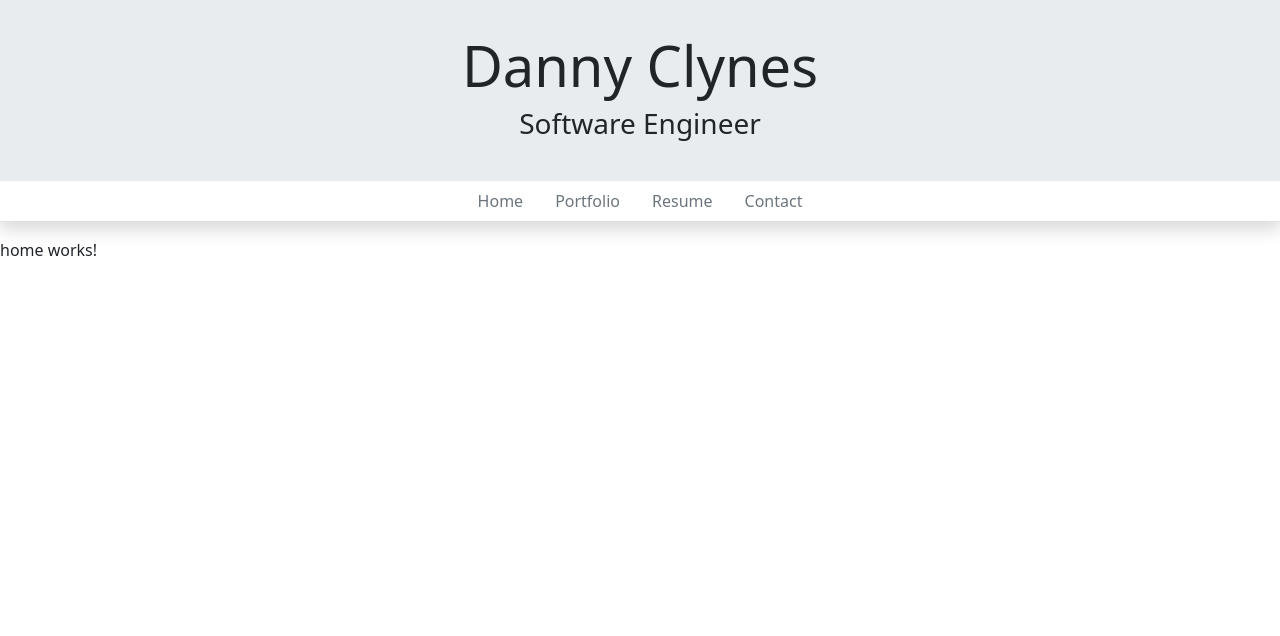
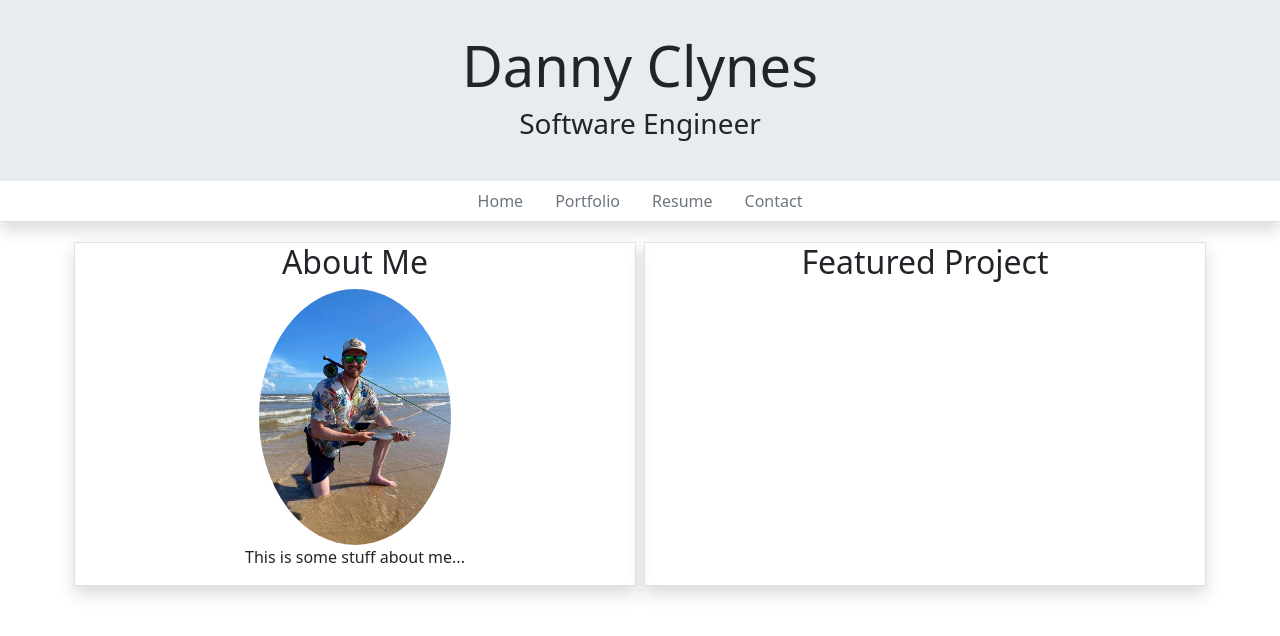
Before and after one commit to dannyc12/portfolio-website, an Angular app in the folder PortfolioWebsite/: page / in a window 1280 px wide. Shown: the top 636 px of the page. Built offline with nearby package versions, Linux system fonts and the light colour scheme.

Commit message:
add: added 'about me' and 'featured project' to home page

```diff
--- a/PortfolioWebsite/src/app/home/home.component.html
+++ b/PortfolioWebsite/src/app/home/home.component.html
@@ -1 +1,19 @@
-<p>home works!</p>
+<div class="container">
+    <div class="row">
+        <!-- About Me -->
+        <div class="col-lg shadow border m-1">
+            <div class="text-center">
+                <h2>About Me</h2>
+                <img src="../../assets/profile.jpeg" alt="profile picture" height="256" class="rounded-circle">
+                <p>This is some stuff about me...
+                    </p>
+            </div>
+        </div>
+        <!-- Featured Project -->
+        <div class="col-lg shadow border m-1">
+            <div class="text-center">
+                <h2>Featured Project</h2>
+            </div>
+        </div>
+    </div>
+</div>
--- a/PortfolioWebsite/src/styles.css
+++ b/PortfolioWebsite/src/styles.css
@@ -1 +1,4 @@
 /* You can add global styles to this file, and also import other style files */
+.container {
+    max-width: 1140px;
+}
```
Also changed, not shown: PortfolioWebsite/src/assets/profile.jpeg (added).
